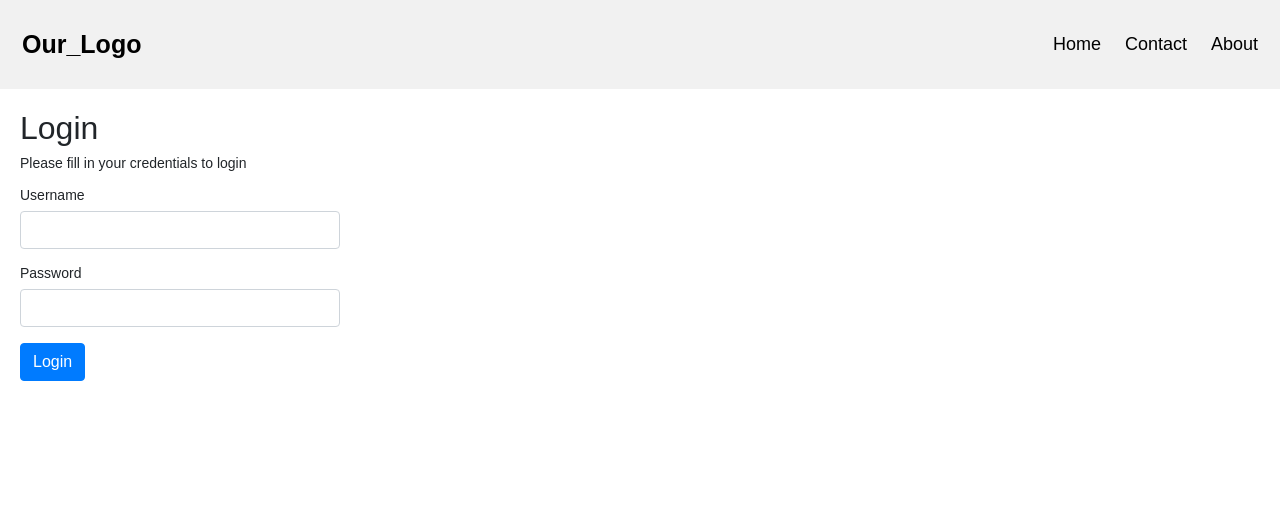
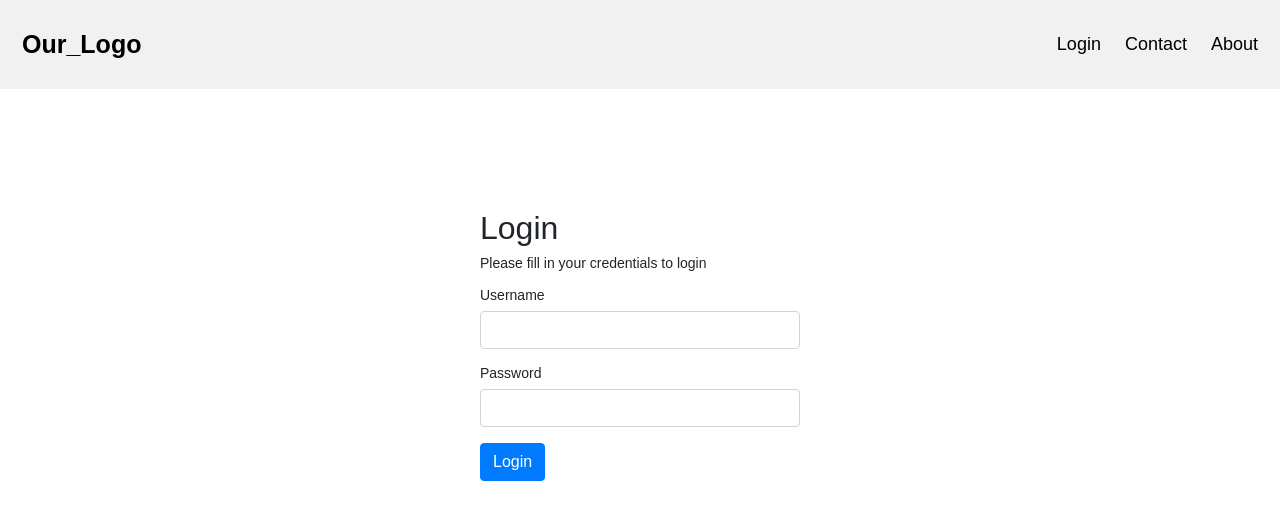
Before and after one commit to Soup-tech/CapstoneDesign, a PHP site: page / in a window 1280 px wide. Shown: the top 520 px of the page. Run offline with PHP 8.4, Linux system fonts and the light colour scheme.

Commit message:
Finished login page

```diff
--- /dev/null
+++ b/about-us.php
@@ -0,0 +1,3 @@
+<?php
+
+    echo "What about me?";
--- a/includes/dbhandler.php
+++ b/includes/dbhandler.php
@@ -10,5 +10,3 @@ $conn = mysqli_connect($servername,$dbuname,$dbpass,$dbname);
 if (!$conn) {
 	echo "Failed to connect to MYSQL: ". mysqli_connect_error();
 }
-
-echo "Successfully connected to mysql server";
--- a/includes/header.php
+++ b/includes/header.php
@@ -1,4 +1,5 @@
 <?php session_start() ?>
+
 <!DOCTYPE html>
 <html lang="en">
 	<head>
@@ -10,9 +11,15 @@
 		<div class="header">
 			<a href="#default" class="logo">Our_Logo</a>
 			<div class="header-right">
-				<a class="active" href="#home">Home</a>
+				<?php
+					if (isset($_SESSION['id'])): ?>
+						<a class='navigation-link' href='#home'>Home</a>
+					<?php else: ?>
+						<a class='navigation-link' href='index.php'>Login</a>
+					<?php endif ?>
+
 				<a href="#contact">Contact</a>
-				<a href="#about">About</a>
+				<a href="about-us.php">About</a>
 			</div>
 		</div>
 	</body>
--- a/index.php
+++ b/index.php
@@ -1,5 +1,6 @@
  <?php
 	require 'includes/header.php';
+	require_once 'includes/dbhandler.php';
 
 	// Start session
 	session_start();
@@ -34,7 +35,7 @@
 			// Prepare sql query
 			$sql = "SELECT id, username, password FROM accounts WHERE usrname=?";
 
-			if ($stmt = mysqli_prepare($link,$sql)) {
+			if ($stmt = mysqli_prepare($conn,$sql)) {
 				// Bind the variables
 				mysqli_stmt_bind_param($stmt, "s", $param_username);
 
@@ -48,15 +49,35 @@
 
 					// Check if username exists
 					if (mysqli_stmt_num_rows($stmt) == 1) {
+						mysqli_stmt_bind_result($stmt, $id, $username, $hash_password);
 
+						if (mysqli_stmt_fetch($stmt)) {
+							if (password_verify($password, $hashed_password)) {
+								// Password is correct
+								session_start();
+
+								$_SESSION["loggedin"] = True;
+								$_SESSION['id'] = $id;
+								$_SESSION['username'] = $username;
+
+								header("Location: home.php");
+							} else {
+								$login_err = "Invalid username or password";
+							}
+						}
+					} else {
+						$login_err = "Invalid username or password";
 					}
+				} else {
+					echo "Something went wrong :C";
 				}
+
+				// Close
+				mysqli_stmt_close($stmt);
 			}
-
 		}
-
+		mysqli_close($conn);
 	}
-
 ?>
 
 <!DOCTYPE html>
@@ -67,7 +88,7 @@
 	<link rel="stylesheet" type="text/css" href="https://stackpath.bootstrapcdn.com/bootstrap/4.5.2/css/bootstrap.min.css">
 	<style>
 		body { font: 14px sans-serif; }
-		.wrapper{ width: 360px; padding: 20px; }
+		.wrapper{ width: 360px; padding: 20px; margin: 100px auto;}
 	</style>
 </head>
 <body>
```
Also changed, not shown: home.php (added).
